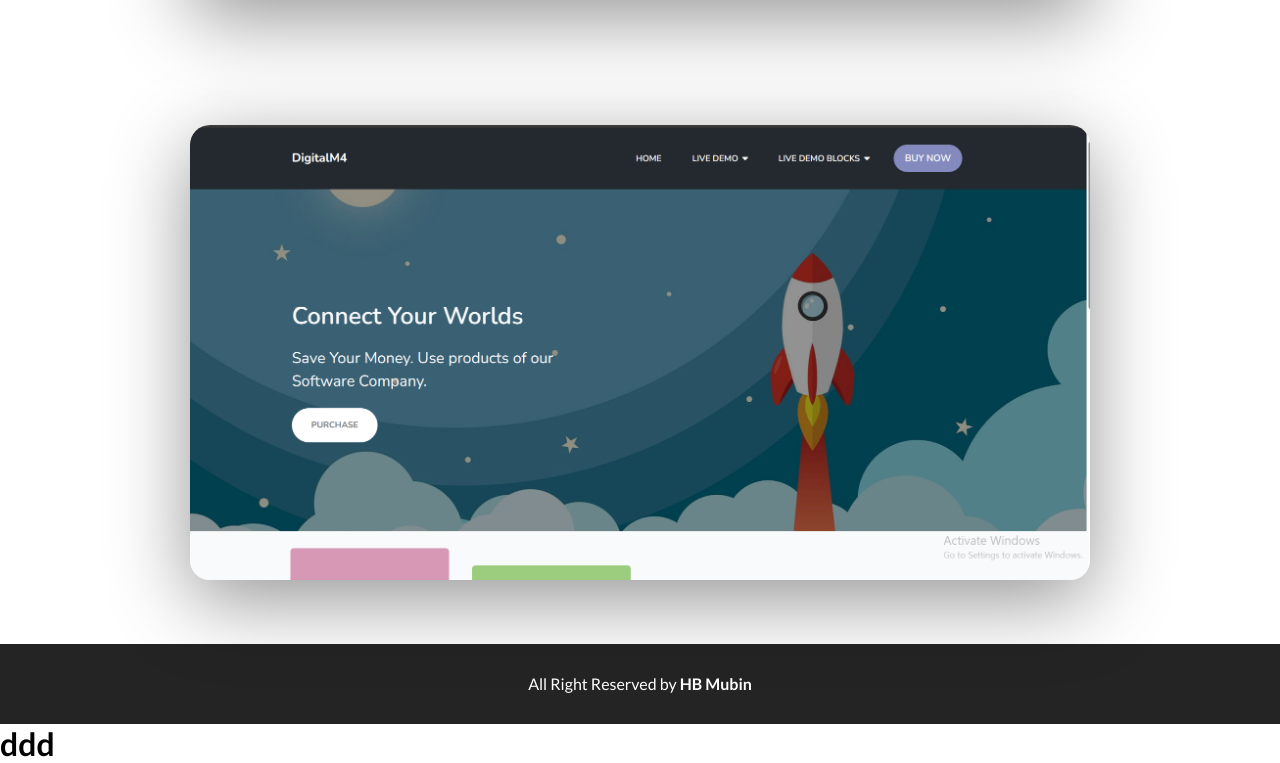
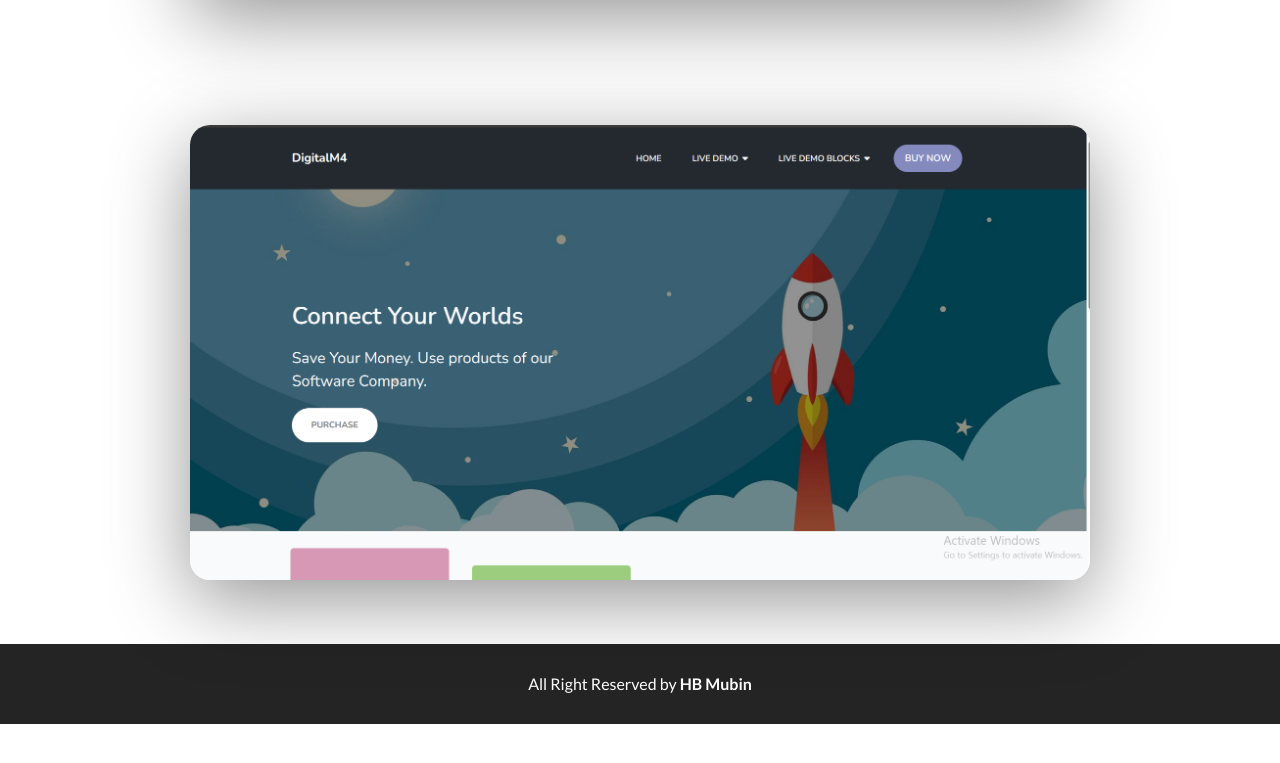
Before and after one commit to hbmubin01/portfolio-2, a plain HTML site: page index.html in a window 1280 px wide. Shown: the part 2617-3380 px from the top of the page. After the commit the page ends 3341 px from the top, so only its background shows below. Drawn offline with nearby package versions, Linux system fonts and the light colour scheme.

Commit message:
2ndcheck

```diff
--- a/index.html
+++ b/index.html
@@ -180,7 +180,6 @@
         <p>All Right Reserved by <span>HB Mubin</span></p>
       </div>
     </footer>
-    <h1>ddd</h1>
     <!-- FOOTER SECTION END -->
   </body>
 </html>
```
